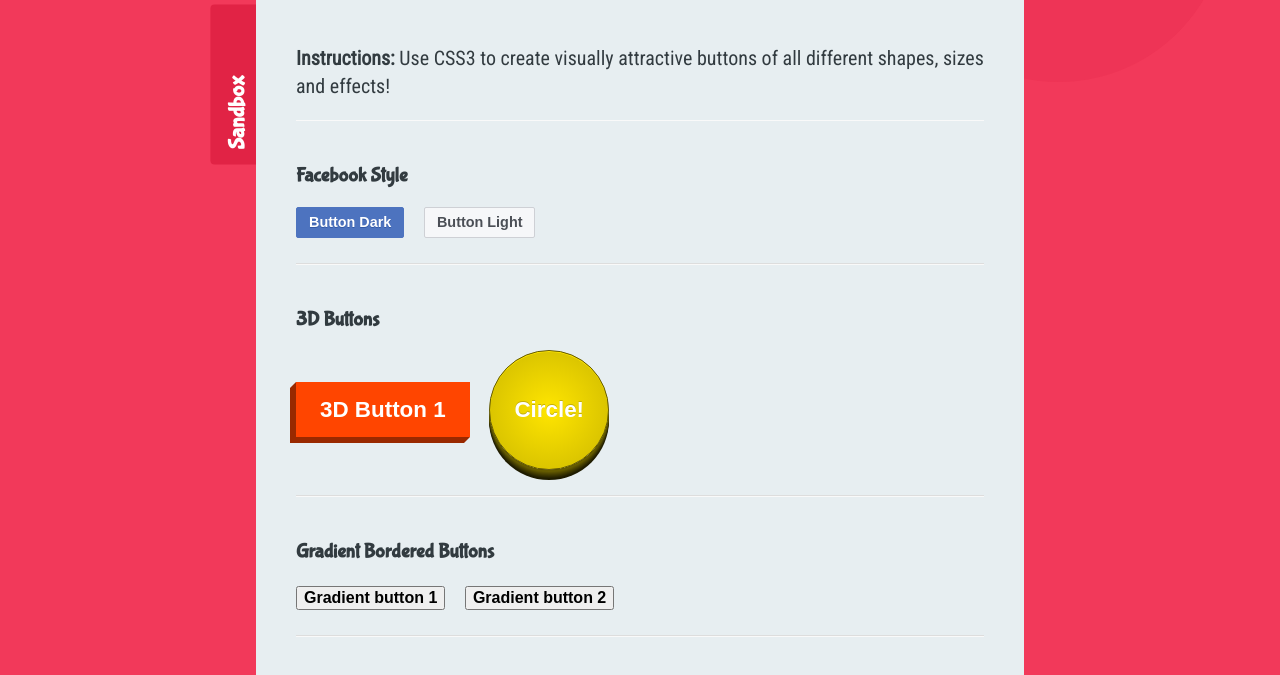
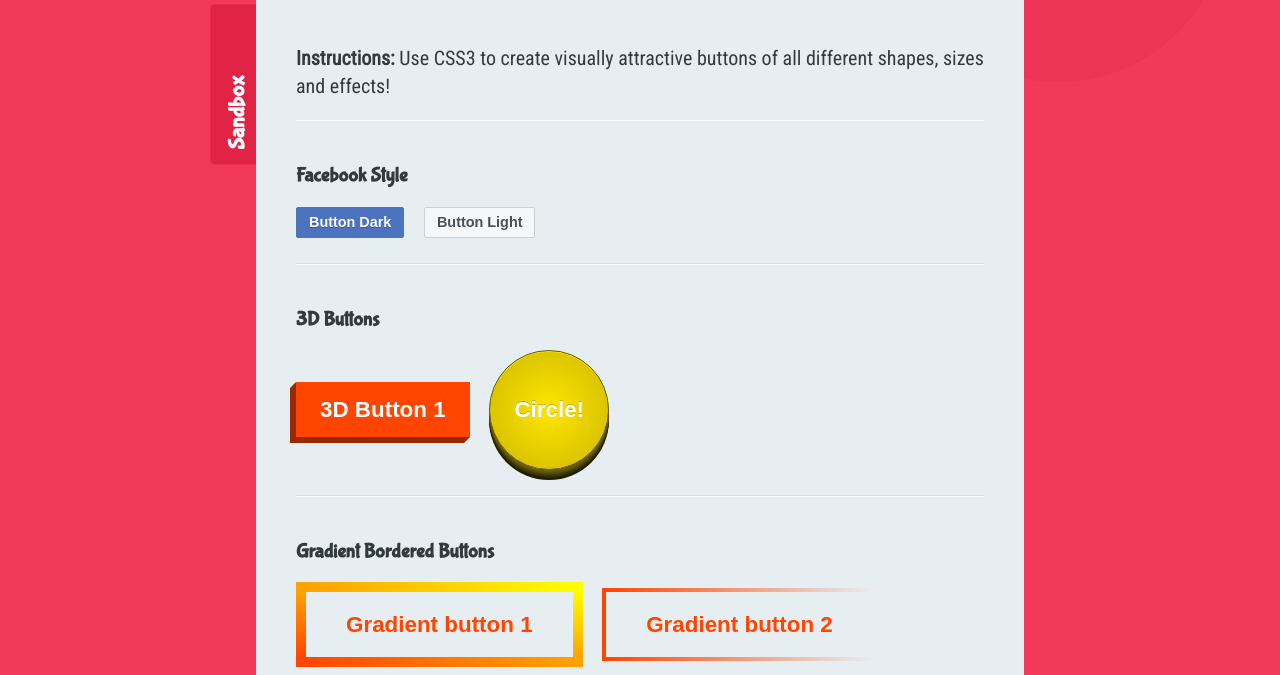
Before and after one commit to erick-sk/CSS3-in-30-days, a plain HTML site: page 01-fancy-buttons/index.html in a window 1280 px wide. Shown: the part 276-951 px from the top of the page. Drawn offline with Linux system fonts and the light colour scheme; a web font is replaced by a local one.

Commit message:
Gradient Buttons

```diff
--- a/01-fancy-buttons/sandbox.css
+++ b/01-fancy-buttons/sandbox.css
@@ -167,3 +167,48 @@
     0 5px 0 hsl(54, 100%, 14%), 0 6px 0 hsl(54, 100%, 12%),
     0 7px 0 hsl(54, 100%, 10%), 0 8px 0 hsl(54, 100%, 8%);
 }
+
+/* =========================
+   GRADIENT BORDERED BUTTONS
+   ========================= */
+
+.gradient-button-1 {
+  position: relative;
+  z-index: 1;
+  display: inline-block;
+  padding: 20px 40px;
+  font-size: 1.4rem;
+  box-sizing: border-box;
+  background-color: #e7eef1;
+  border: solid 10px transparent;
+  border-image: linear-gradient(to top right, orangered, yellow);
+  border-image-slice: 1;
+  color: orangered;
+  transition: all 0.3s ease;
+}
+
+.gradient-button-1:hover {
+  background-image: linear-gradient(to top right, orangered, yellow);
+  color: white;
+}
+
+.gradient-button-2 {
+  position: relative;
+  z-index: 1;
+  display: inline-block;
+  padding: 20px 40px;
+  font-size: 1.4rem;
+  box-sizing: border-box;
+  background-color: #e7eef1;
+  border: solid 4px transparent;
+  border-image: linear-gradient(to right, orangered, transparent);
+  border-image-slice: 1;
+  color: orangered;
+  transition: all 0.3s ease;
+}
+
+.gradient-button-2:hover {
+  background-image: linear-gradient(to right, orangered, transparent);
+  color: white;
+  border-right-style: none;
+}
```
